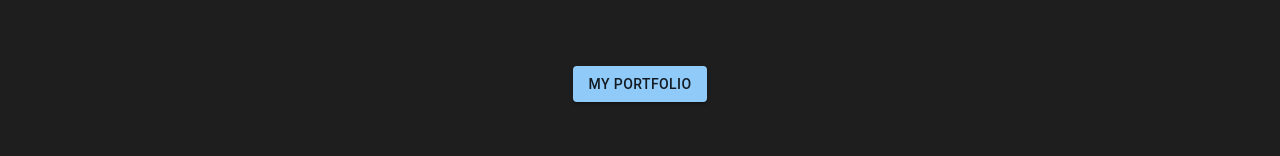
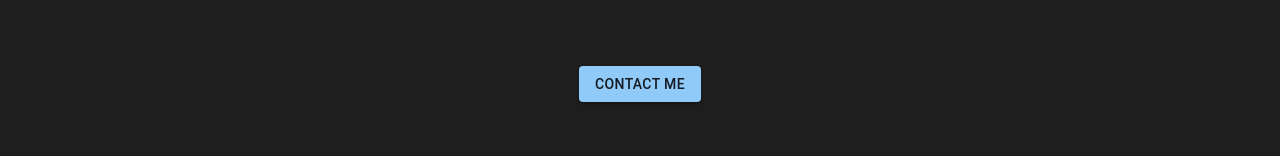
Before and after one commit to ztha952/ztha-portfolio, a Next.js app: page /about in a window 1280 px wide. Shown: the part 569-725 px from the top of the page. Built offline with nearby package versions, Linux system fonts and the light colour scheme.

Commit message:
Update about.js

```diff
--- a/pages/about.js
+++ b/pages/about.js
@@ -45,10 +45,10 @@ const about = () => {
             Cryptocurrency,Miyu, Minami Hamabe, and I Love to Code.
           </Typography>
         </div>
-        <Link href="/projects" passHref>
+        <Link href="/Contact" passHref>
           <div style={{ marginTop: "3rem", textAlign: "center" }}>
             <Button variant="contained" align="center" color="primary">
-              My Portfolio
+              Contact Me
             </Button>
           </div>
         </Link>
```
